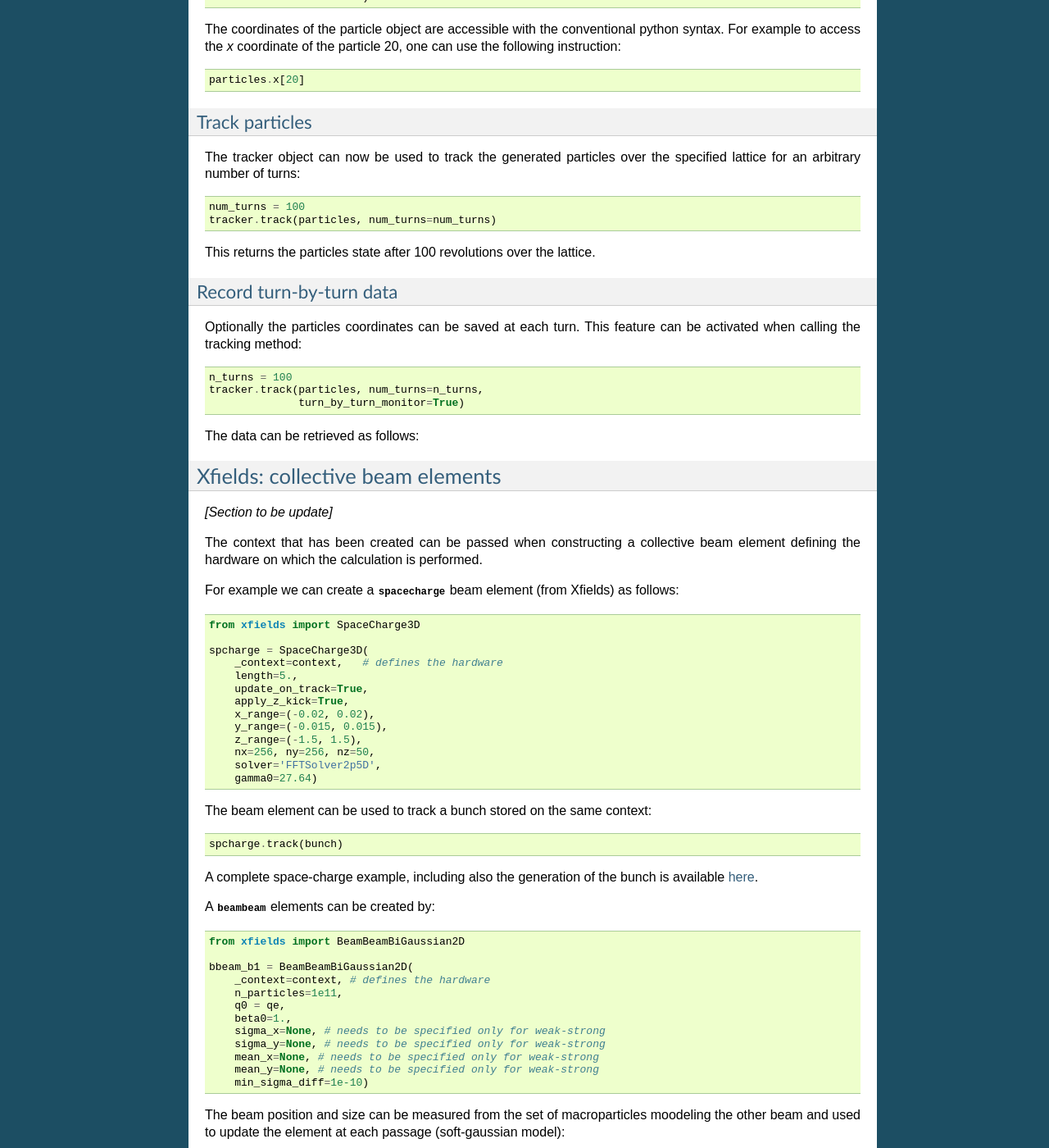
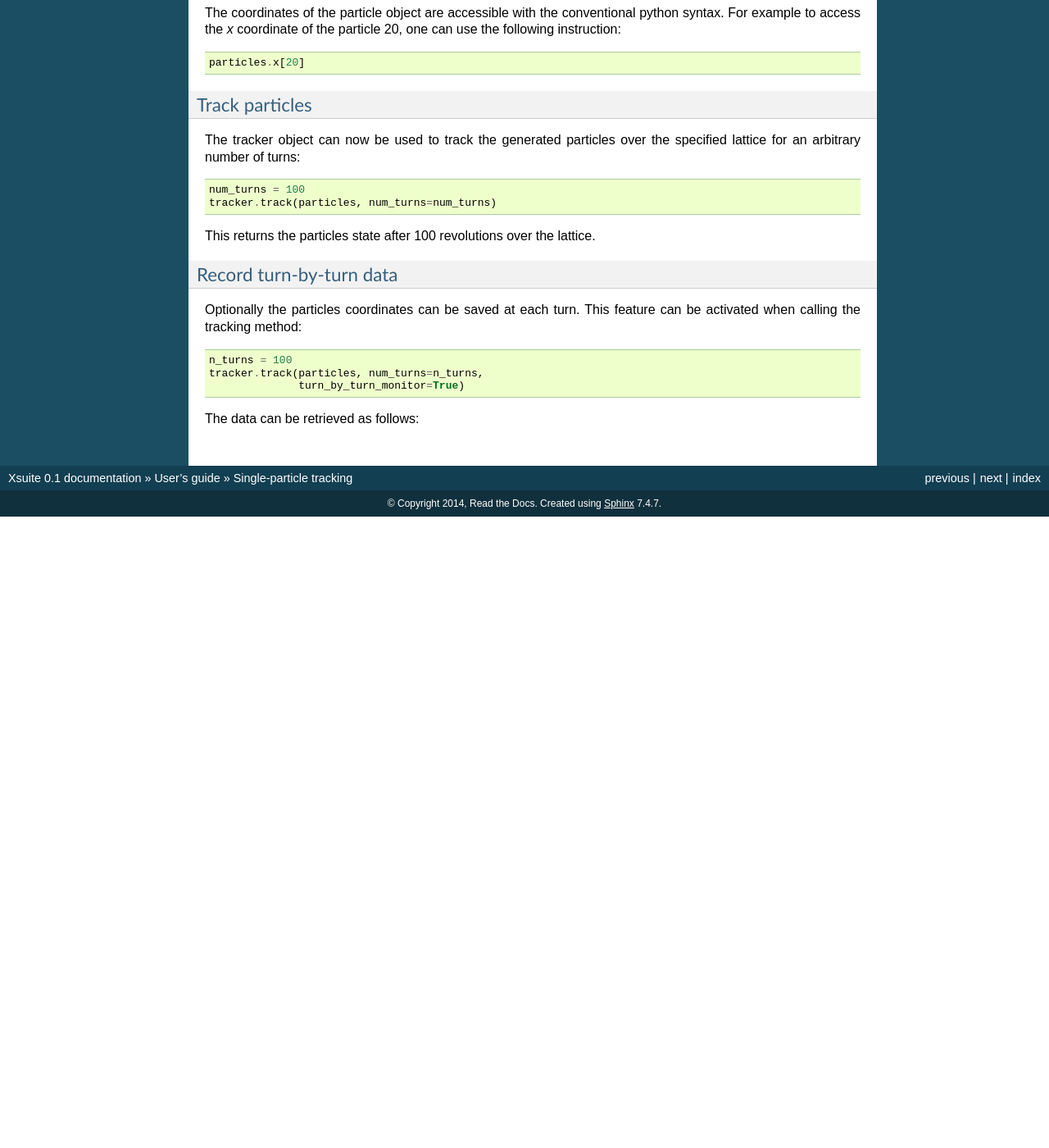
Before and after one commit to xsuite/xsuite, a Sphinx documentation site: the page built from docs/singlepart.rst, in a window 1280 px wide and 1400 px high, scrolled down 3381 px. Shown: the whole window at 82% size. Built offline with Sphinx 7.4.7, drawn with Linux system fonts in a browser that asks for light colours; after the commit the page ends 4011 px from its top, so only the background shows below that; some of the changed text lies outside the part shown.

Commit message:
Quick push

```diff
--- a/docs/index.rst
+++ b/docs/index.rst
@@ -24,8 +24,7 @@ Documentation
 .. toctree::
    :maxdepth: 3
 
-   installation
-   gettingstarted
+   usersguide
    apireference
    autogeneration
 
--- a/docs/gettingstarted.rst
+++ b/docs/singlepart.rst
@@ -1,6 +1,6 @@
-=====================
-Getting Started Guide
-=====================
+========================
+Single-particle tracking
+========================
 
 This page describes the basic usage of Xsuite to perform tracking simulations.
 Instructions on how to install Xsuite are provided in the dedicated :doc:`installation page <installation>`.
@@ -225,89 +225,3 @@ The data can be retrieved as follows:
     tracker.record_last_track.x # Shape is (n_part, n_turns)
     tracker.record_last_track.px
     # etc...
-
-
-
-
-
-
-
-Xfields: collective beam elements
-=================================
-
-*[Section to be update]*
-
-The context that has been created can be passed when constructing a collective beam element defining the hardware on which the calculation is performed.
-
-Space charge element
-~~~~~~~~~~~~~~~~~~~~
-
-For example we can create a :class:`spacecharge<xfields.SpaceCharge3D>`  beam element (from Xfields) as follows:
-
-.. code-block:: python
-
-    from xfields import SpaceCharge3D
-
-    spcharge = SpaceCharge3D(
-        _context=context,   # defines the hardware
-        length=5.,
-        update_on_track=True,
-        apply_z_kick=True,
-        x_range=(-0.02, 0.02),
-        y_range=(-0.015, 0.015),
-        z_range=(-1.5, 1.5),
-        nx=256, ny=256, nz=50,
-        solver='FFTSolver2p5D',
-        gamma0=27.64)
-
-
-
-The beam element can be used to track a bunch stored on the same context:
-
-.. code-block:: python
-
-    spcharge.track(bunch)
-
-
-A complete space-charge example, including also the generation of the bunch is available `here <https://github.com/xsuite/xfields/blob/master/examples/001_spacecharge/000_spacecharge_example.py>`_.
-
-Beam-beam element
-~~~~~~~~~~~~~~~~~
-
-A :class:`beambeam<xfields.BeamBeamBiGaussian2D>` elements can be created by:
-
-.. code-block:: python
-
-    from xfields import BeamBeamBiGaussian2D
-
-    bbeam_b1 = BeamBeamBiGaussian2D(
-        _context=context, # defines the hardware
-        n_particles=1e11,
-        q0 = qe,
-        beta0=1.,
-        sigma_x=None, # needs to be specified only for weak-strong
-        sigma_y=None, # needs to be specified only for weak-strong
-        mean_x=None, # needs to be specified only for weak-strong
-        mean_y=None, # needs to be specified only for weak-strong
-        min_sigma_diff=1e-10)
-
-The beam position and size can be measured from the set of macroparticles moodeling the other beam and used to update the element at each passage (soft-gaussian model):
-
-.. code-block:: python
-
-    from xfields import mean_and_std
-    # Measure beam properties
-    mean_x_meas, sigma_x_meas = mean_and_std(particles_b2.x)
-    mean_y_meas, sigma_y_meas = mean_and_std(particles_b2.y)
-
-    # Update bb lens
-    bbeam_b1.update(sigma_x=sigma_x_meas, mean_x=mean_x_meas,
-                    sigma_y=sigma_y_meas, mean_y=mean_y_meas)
-
-Kicks to the particles can be applied with the track method:
-
-.. code-block:: python
-
-    bbeam_b1.track(particles_b1)
-
-A complete beam-beam example, including also the generation of the bunch is available `here <https://github.com/xsuite/xfields/blob/master/examples/002_beambeam/000_beambeam.py>`_.
```
Also changed, not shown: docs/collective.rst (added, +80 -0 lines), docs/usersguide.rst (added, +10 -0 lines).
